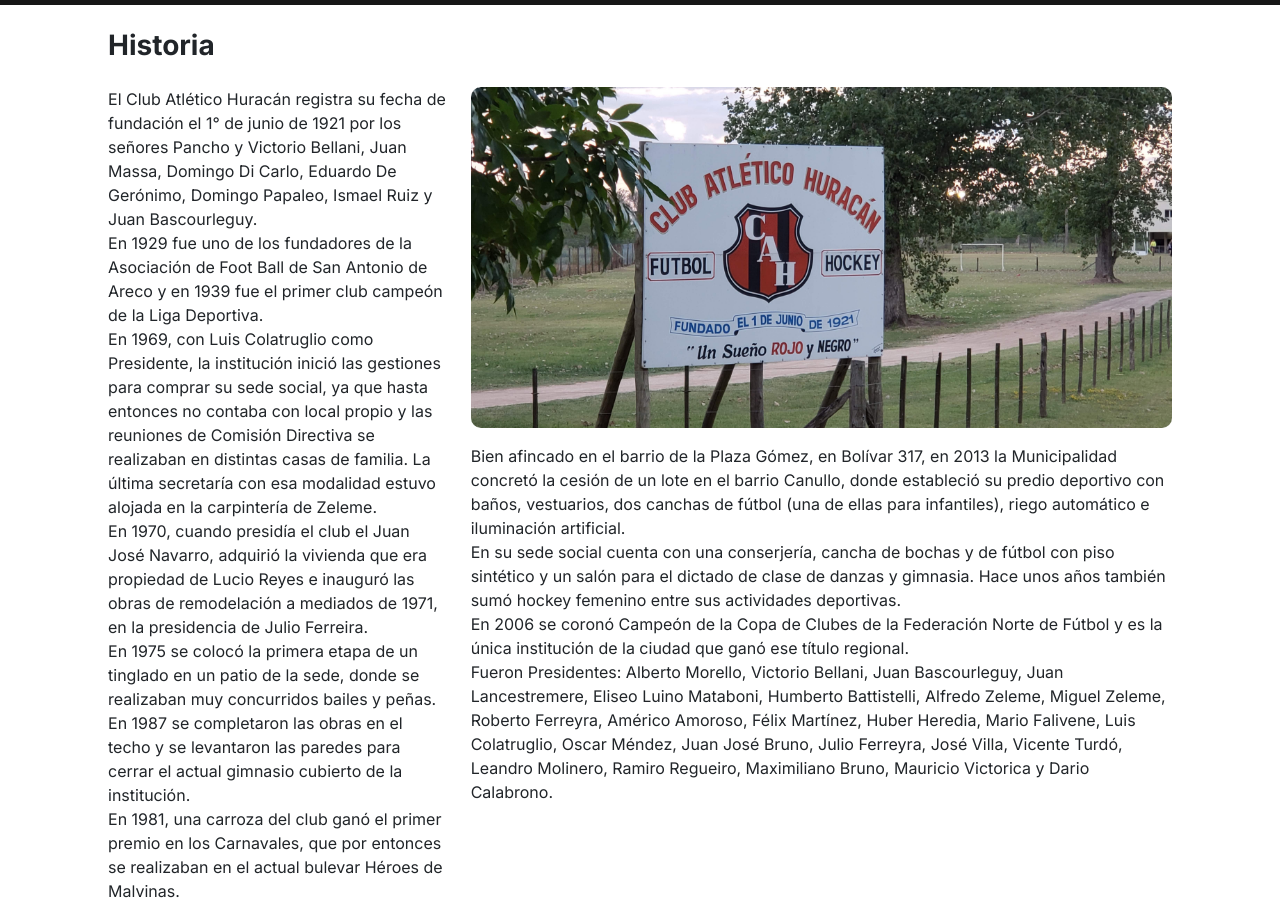
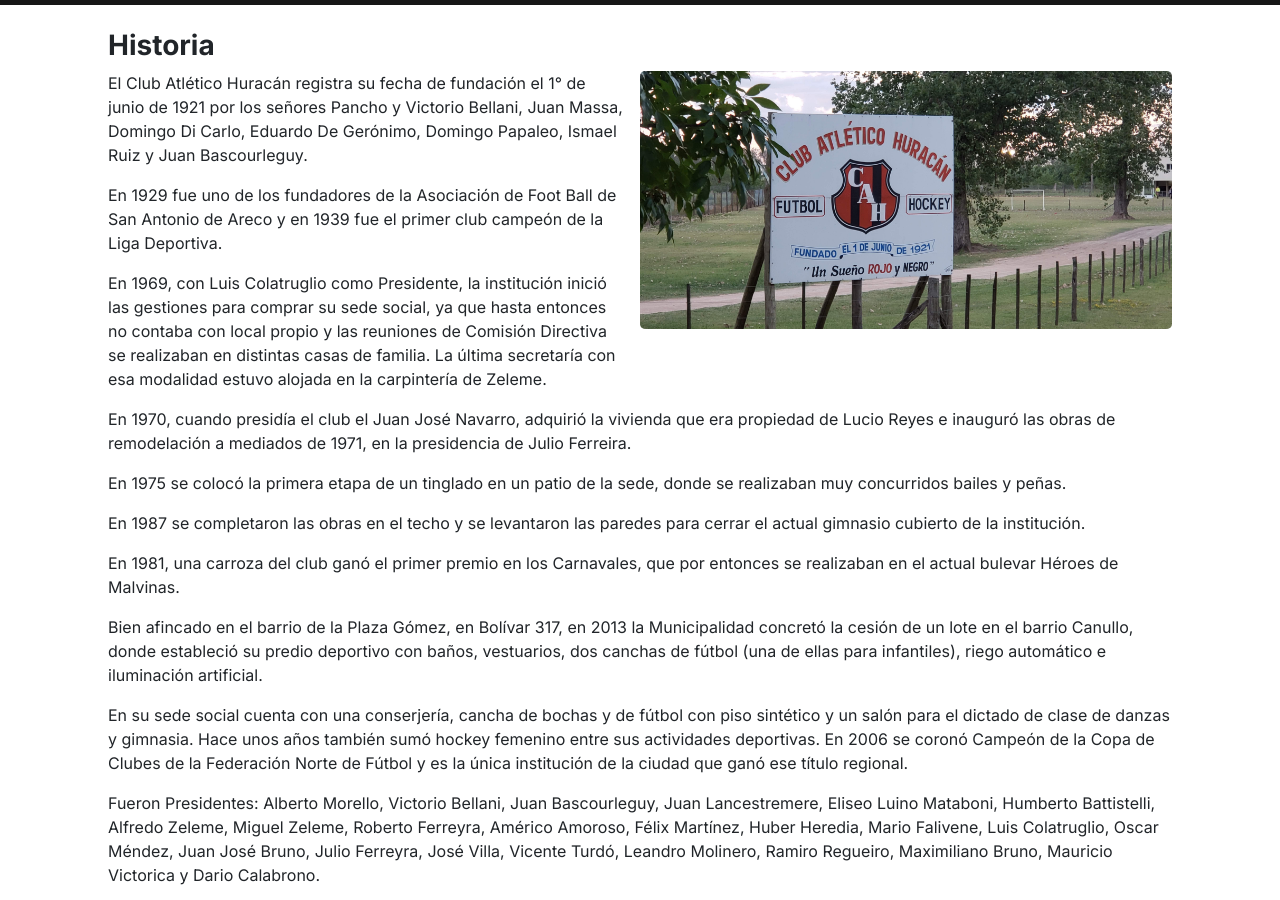
Before and after one commit to juancruzcagnoni/huracan-html-css, a plain HTML site: page menu/historia.html in a window 1280 px wide. Shown: the part 71-971 px from the top of the page. Drawn offline with nearby package versions, Linux system fonts and the light colour scheme.

Commit message:
correcion imagenes

```diff
--- a/estilos/style.scss
+++ b/estilos/style.scss
@@ -98,6 +98,22 @@ main {
 
 /* ULTIMAS NOTICIAS */
 
+.arecodias{
+
+    font-size: 12px;
+
+    a{
+        text-decoration: none;
+        font-size: 12px;
+        color: $color2;
+    }
+
+}
+
+.linkareco:hover{
+    font-weight: bold;
+}
+
 h4 {
     font-weight: normal;
     color: $color2;
@@ -141,8 +157,11 @@ h5 {
     }
 }
 
-.img-card:hover {
-    color: black;
+.img-card {
+    object-fit: cover;
+    width: 100%;
+    height: 100%;
+
 }
 
 .card-extra {
@@ -196,7 +215,7 @@ h5 {
 }
 
 .img-historia {
-    border-radius: 10px;
+    border-radius: 5px;
 }
 
 /* CONTACTO */
--- a/menu/historia.html
+++ b/menu/historia.html
@@ -48,7 +48,7 @@
 
     <!-- CONTENIDO  -->
 
-    <section class="historia">
+    <!-- <section class="historia">
         <div class="container">
             <h3 class="fw-bold">Historia</h3>
             <div class="row d-flex flex-row-reverse mt-4">
@@ -108,6 +108,79 @@
 
             </div>
         </div>
+    </section> -->
+
+    <section>
+        <div class="container historia">
+            <h3 class="fw-bold">Historia</h3>
+            <div class="clearfix">
+
+                <img src="../img/historia.jpg" class="img-historia col-md-6 float-md-end mb-3 ms-md-3" alt="...">
+
+                <p>
+                    El Club Atlético Huracán registra su fecha de fundación el 1° de junio de 1921 por los señores
+                        Pancho y Victorio Bellani, Juan Massa, Domingo Di Carlo, Eduardo De Gerónimo, Domingo Papaleo,
+                        Ismael Ruiz y Juan Bascourleguy.
+                </p>
+
+                <p>
+                    En 1929 fue uno de los fundadores de la Asociación de Foot Ball de San Antonio de Areco y en
+                        1939 fue el primer club campeón de la Liga Deportiva.
+                </p>
+
+                <p>
+                    En 1969, con Luis Colatruglio como Presidente, la institución inició las gestiones para comprar
+                        su sede social, ya que hasta entonces no contaba con local propio y las reuniones de Comisión
+                        Directiva se realizaban en distintas casas de familia. La última secretaría con esa modalidad
+                        estuvo alojada en la carpintería de Zeleme.
+                </p>
+
+                <p>
+                    En 1970, cuando presidía el club el Juan José Navarro, adquirió la vivienda que era propiedad de
+                        Lucio Reyes e inauguró las obras de remodelación a mediados de 1971, en la presidencia de Julio
+                        Ferreira.
+                </p>
+
+                <p>
+                    En 1975 se colocó la primera etapa de un tinglado en un patio de la sede, donde se realizaban
+                    muy concurridos bailes y peñas.
+                </p>
+
+                <p>
+                    En 1987 se completaron las obras en el techo y se levantaron las paredes para cerrar el actual
+                        gimnasio cubierto de la institución.
+                </p>
+
+                <p>
+                    En 1981, una carroza del club ganó el primer premio en los Carnavales, que por entonces se
+                        realizaban en el actual bulevar Héroes de Malvinas.
+                </p>
+
+                <p>
+                    Bien afincado en el barrio de la Plaza Gómez, en Bolívar 317, en 2013 la Municipalidad concretó
+                    la cesión de un lote en el barrio Canullo, donde estableció su predio deportivo con baños,
+                    vestuarios, dos canchas de fútbol (una de ellas para infantiles), riego automático e iluminación
+                    artificial.
+                </p>
+
+                <p>
+                    En su sede social cuenta con una conserjería, cancha de bochas y de fútbol con piso sintético y
+                        un salón para el dictado de clase de danzas y gimnasia. Hace unos años también sumó hockey
+                        femenino entre sus actividades deportivas.
+
+                        En 2006 se coronó Campeón de la Copa de Clubes de la Federación Norte de Fútbol y es la única
+                        institución de la ciudad que ganó ese título regional.
+                </p>
+
+                <p>
+                    Fueron Presidentes: Alberto Morello, Victorio Bellani, Juan Bascourleguy, Juan Lancestremere,
+                        Eliseo Luino Mataboni, Humberto Battistelli, Alfredo Zeleme, Miguel Zeleme, Roberto Ferreyra,
+                        Américo Amoroso, Félix Martínez, Huber Heredia, Mario Falivene, Luis Colatruglio, Oscar Méndez,
+                        Juan José Bruno, Julio Ferreyra, José Villa, Vicente Turdó, Leandro Molinero, Ramiro Regueiro,
+                        Maximiliano Bruno, Mauricio Victorica y Dario Calabrono.
+                </p>
+            </div>
+        </div>
     </section>
 
     <!-- FOOTER -->
```
Also changed, not shown: index.html (+6 -3 lines), menu/contacto.html (+1 -1 lines), estilos/style.css, 1 other file.
